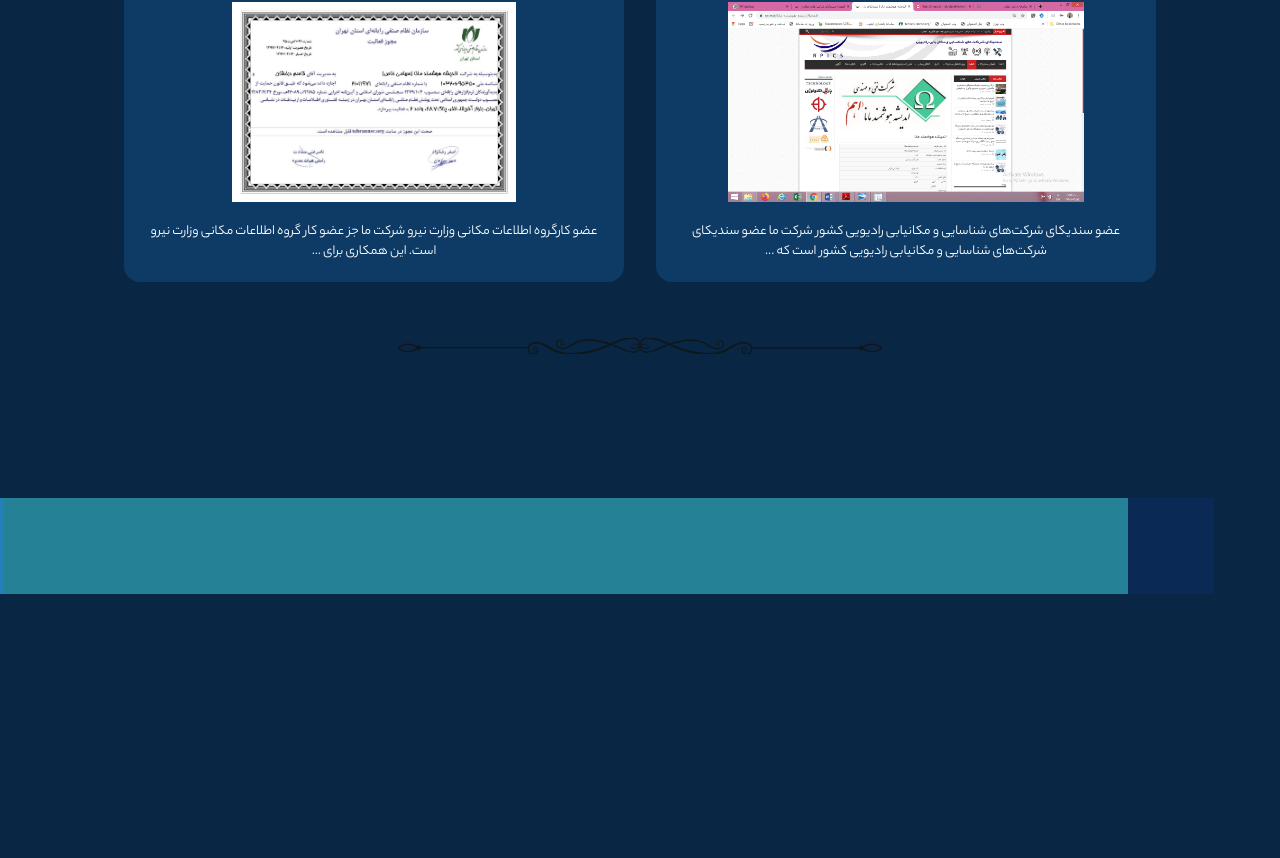
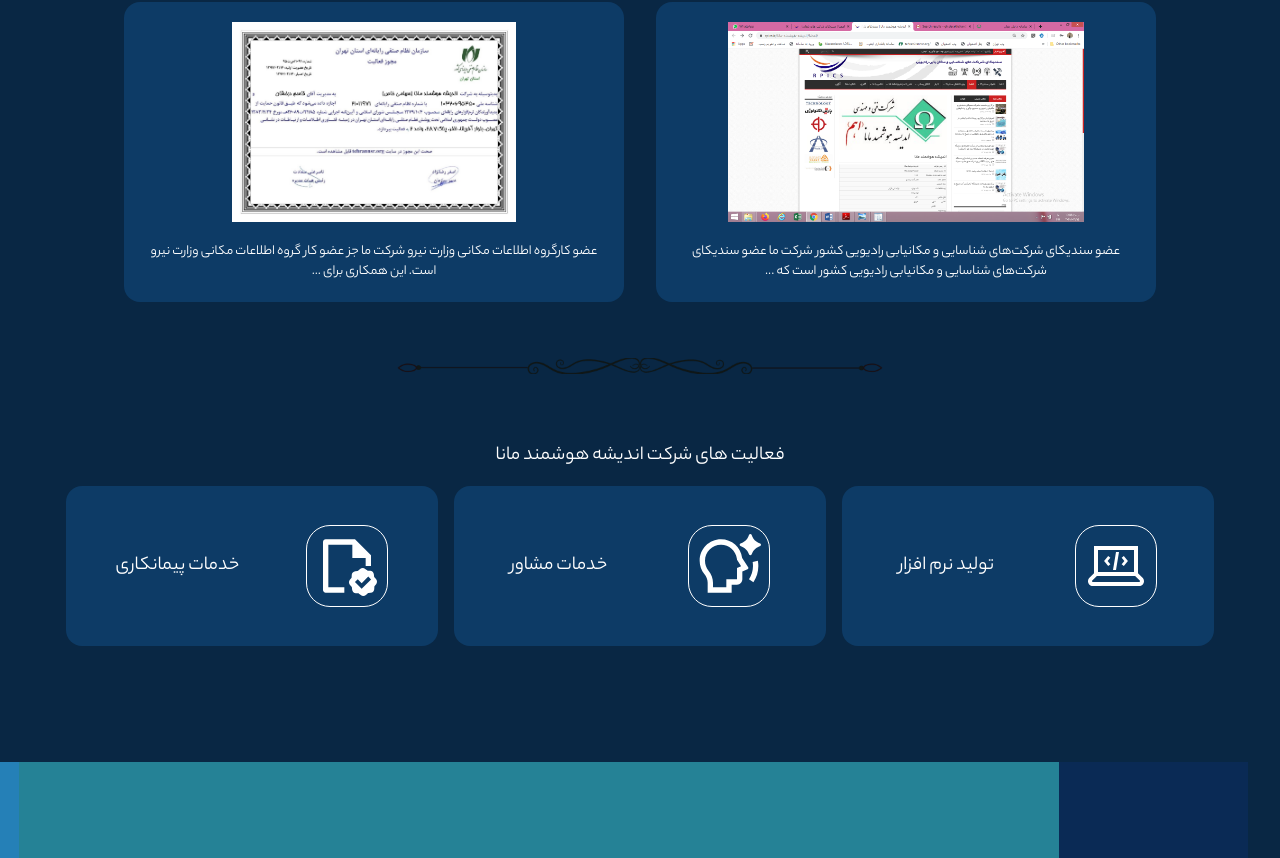
Before and after one commit to maryammohebbi/Mana-Next-ver, a Next.js app: page / in a window 1280 px wide. Shown: the part 616-1474 px from the top of the page. Before the commit the page ends 1210 px from the top, so only its background shows below. Built offline with nearby package versions, Linux system fonts and the light colour scheme.

Commit message:
services added

```diff
--- a/package.json
+++ b/package.json
@@ -16,6 +16,7 @@
     "next": "16.0.1",
     "react": "19.2.0",
     "react-dom": "19.2.0",
+    "react-icons": "^5.5.0",
     "swiper": "^12.0.3"
   },
   "devDependencies": {
--- a/src/app/page.jsx
+++ b/src/app/page.jsx
@@ -1,5 +1,6 @@
 import Certificates from "@/components/certificate/Certificates";
 import Header from "@/components/header/Header";
+import Services from "@/components/services/Services";
 import Slider from "@/components/Slider/Slider";
 import Divider from "@/ui/Divider";
 import WaveBackground from "@/ui/WaveBackground";
@@ -12,7 +13,8 @@ export default function Home() {
         <Slider />
         <Divider />
         <Certificates />
-        <Divider/>
+        <Divider />
+        <Services />
         <WaveBackground />
       </div>
     </div>
--- /dev/null
+++ b/src/components/services/Services.jsx
@@ -0,0 +1,47 @@
+import Title from "@/ui/Title";
+import React from "react";
+import { LiaLaptopCodeSolid } from "react-icons/lia";
+import { RiSpeakAiLine } from "react-icons/ri";
+import { RiContractLine } from "react-icons/ri";
+
+const servicesList = [
+  {
+    id: 1,
+    title: "تولید نرم افزار",
+    icon: <LiaLaptopCodeSolid className="w-16 h-16 text-secondary" />,
+  },
+  {
+    id: 2,
+    title: "خدمات مشاور",
+    icon: <RiSpeakAiLine className="w-16 h-16 text-secondary" />,
+  },
+  {
+    id: 3,
+    title: "خدمات پیمانکاری",
+    icon: <RiContractLine className="w-16 h-16 text-secondary" />,
+  },
+];
+
+function Services() {
+  return (
+    <div className="p-5">
+      <Title title="فعالیت های شرکت اندیشه هوشمند مانا" />
+      <div className="flex flex-col lg:flex-row gap-4 items-center justify-center">
+        {servicesList.map((service) => (
+          <div
+            key={service.id}
+            className="bg-tertiary w-full lg:w-[30%] h-40 rounded-2xl flex items-center justify-around p-4
+                       hover:scale-105 transition-all duration-500"
+          >
+            <div className="border border-secondary rounded-3xl p-2">
+              {service.icon}
+            </div>
+            <span className="text-secondary text-xl">{service.title}</span>
+          </div>
+        ))}
+      </div>
+    </div>
+  );
+}
+
+export default Services;
--- a/src/ui/Title.jsx
+++ b/src/ui/Title.jsx
@@ -1,7 +1,7 @@
 import React from "react";
 
 function Title({ title }) {
-  return <h3 className="text-center text-secondary">{title}</h3>;
+  return <h3 className="text-center text-secondary mb-4 text-xl">{title}</h3>;
 }
 
 export default Title;
```
Also changed, not shown: 1 other file (tests, documents, lock files or other folders).
